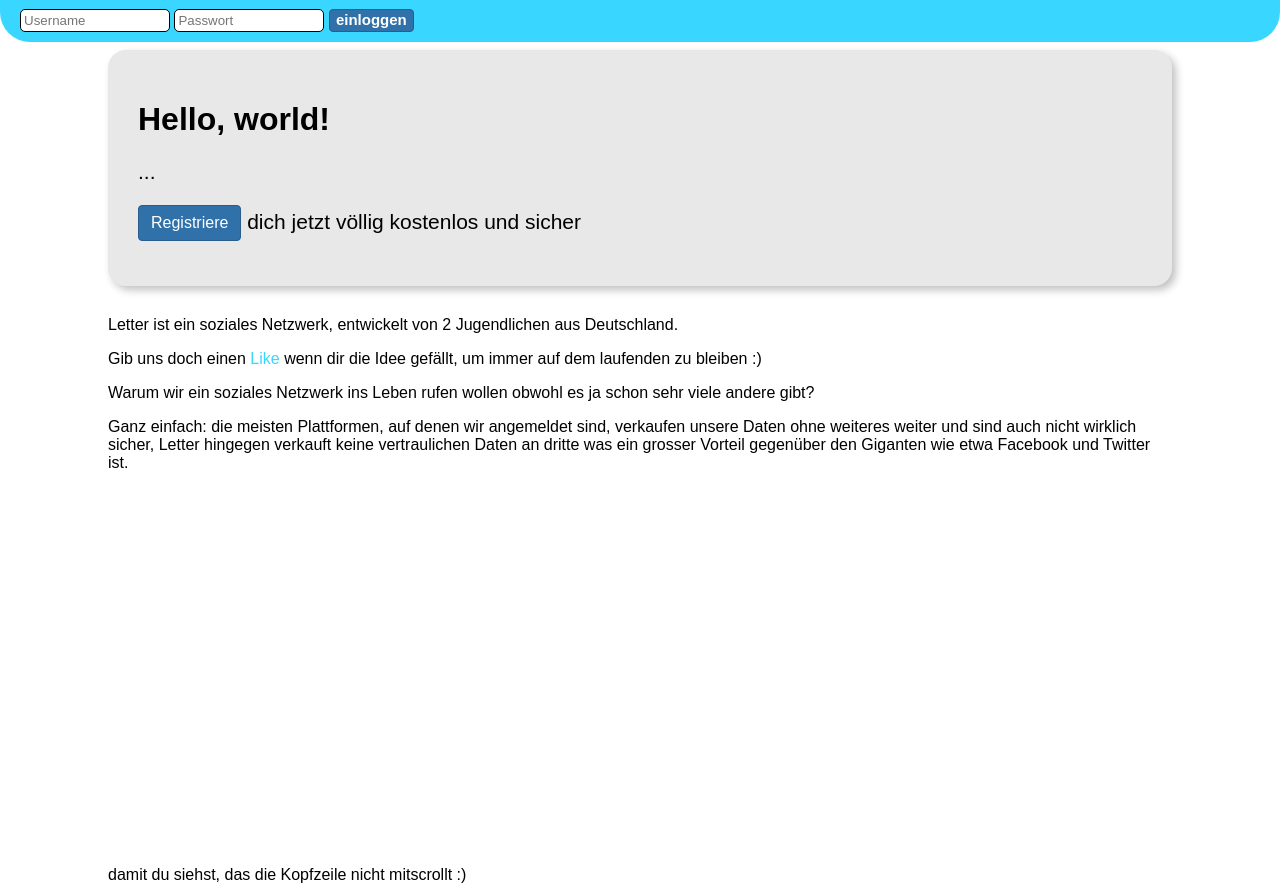
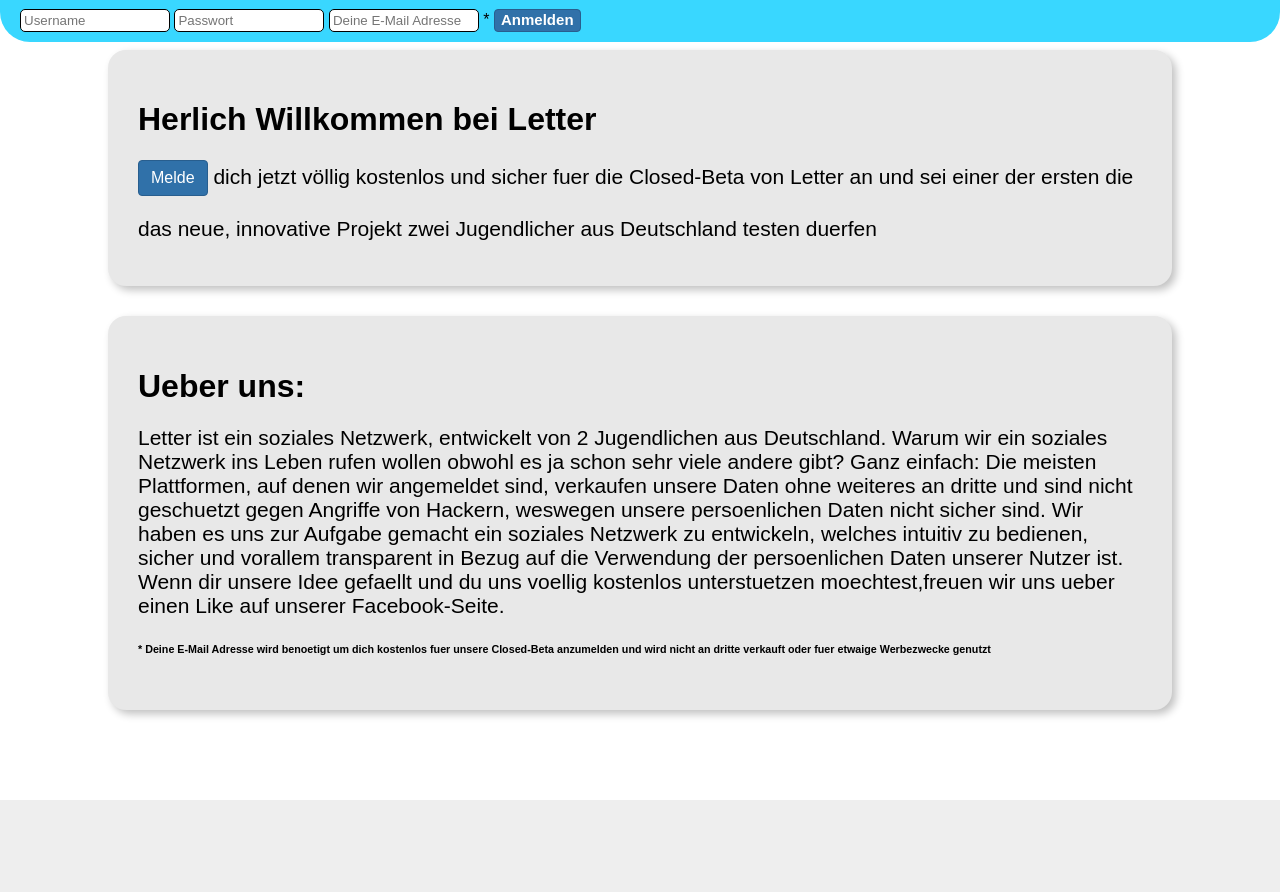
Before and after one commit to Florian1998/letter, a PHP site: page /index.html in a window 1280 px wide. After the commit the page ends 800 px from the top, so only its background shows below. Run offline with PHP 8.4, Linux system fonts and the light colour scheme.

Commit message:
inhalt geändert

```diff
--- a/index.html
+++ b/index.html
@@ -9,31 +9,40 @@
 				<form action="index.php" method="POST">
 					<input type="text" name="name" maxlength="30" placeholder="Username" class="login" />
 					<input type="password" maxlength="30" name="pwd" placeholder="Passwort" class="login" />
-					<input type="submit" value="einloggen" class="login-submit"/>
+					<input type="text" maxlength="50" name="name" placeholder="Deine E-Mail Adresse" class="login" /> *
+					<input type="submit" value="Anmelden" class="login-submit"/>
 				</form>
 			</div>
 		</div>
 		<div class="placeholder" />
 		<div class="main">
 			<div class="jumbotron">
-				<h1>Hello, world!</h1>
-				<p>...</p>
-				<p> <a href="index.php" role="button" class="button button-blue">Registriere</a>
-				dich jetzt v&ouml;llig kostenlos und sicher </p>
+				<h1>Herlich Willkommen bei Letter</h1>
+				<p> <a href="index.php" role="button" class="button button-blue">Melde</a>
+				dich jetzt v&ouml;llig kostenlos und sicher fuer die Closed-Beta von Letter an und sei einer der ersten die</p>
+				<p>das neue, innovative Projekt zwei Jugendlicher aus Deutschland testen duerfen </p>
 			</div>
-            <p>
-            Letter ist ein soziales Netzwerk, entwickelt von 2 Jugendlichen aus Deutschland.
-			</p>
-            <p> Gib uns doch einen <a href="http://www.facebook.com/pages/Letter/668067103275242?ref=hl">Like</a> wenn dir die Idee 			gef&auml;llt, um immer auf dem laufenden zu bleiben :) </p>
-            <p />
-            <p>Warum wir ein soziales Netzwerk ins Leben rufen wollen obwohl es ja schon sehr viele andere gibt? </p>
-            <p>Ganz einfach: die meisten Plattformen, auf denen wir angemeldet sind,
-			verkaufen unsere Daten ohne weiteres weiter und sind auch nicht wirklich sicher,
-			Letter hingegen verkauft keine vertraulichen Daten an dritte was ein grosser Vorteil gegen&uuml;ber den
-			Giganten wie etwa Facebook und Twitter ist.
-            </p>
-		<br /><br /><br /><br /><br /><br /><br /><br /><br /><br /><br /><br /><br /><br /><br /><br /><br /><br /><br /><br /><br />
-		damit du siehst, das die Kopfzeile nicht mitscrollt :)
+
+			<div class="jumbotron">
+				<h1> Ueber uns: </h1>
+				<p>
+            	Letter ist ein soziales Netzwerk, entwickelt von 2 Jugendlichen aus Deutschland.
+            	Warum wir ein soziales Netzwerk ins Leben rufen wollen obwohl es ja schon sehr viele andere gibt?
+            	Ganz einfach: Die meisten Plattformen, auf denen wir angemeldet sind,
+				verkaufen unsere Daten ohne weiteres an dritte und sind nicht geschuetzt gegen Angriffe von Hackern, weswegen unsere persoenlichen
+				Daten nicht sicher sind.
+				Wir haben es uns zur Aufgabe gemacht ein soziales Netzwerk zu entwickeln, welches intuitiv zu bedienen, sicher und vorallem
+				transparent in Bezug auf die Verwendung der persoenlichen Daten unserer Nutzer ist.
+				Wenn dir unsere Idee gefaellt und du uns voellig kostenlos unterstuetzen moechtest,freuen wir uns ueber einen
+				<ahref="http://	www.facebook.com/pages/Letter/668067103275242?ref=hl">Like</a>
+				auf unserer Facebook-Seite.
+				</p>
+					<h6>
+					* Deine E-Mail Adresse wird benoetigt um dich kostenlos fuer unsere Closed-Beta anzumelden und wird nicht an dritte verkauft oder
+					fuer etwaige Werbezwecke genutzt
+            		</h6>
+				</div>
+			</div>
 		</div>
 	</body>
 </html>
```
Also changed, not shown: css/main.css (line endings or trailing spaces).
